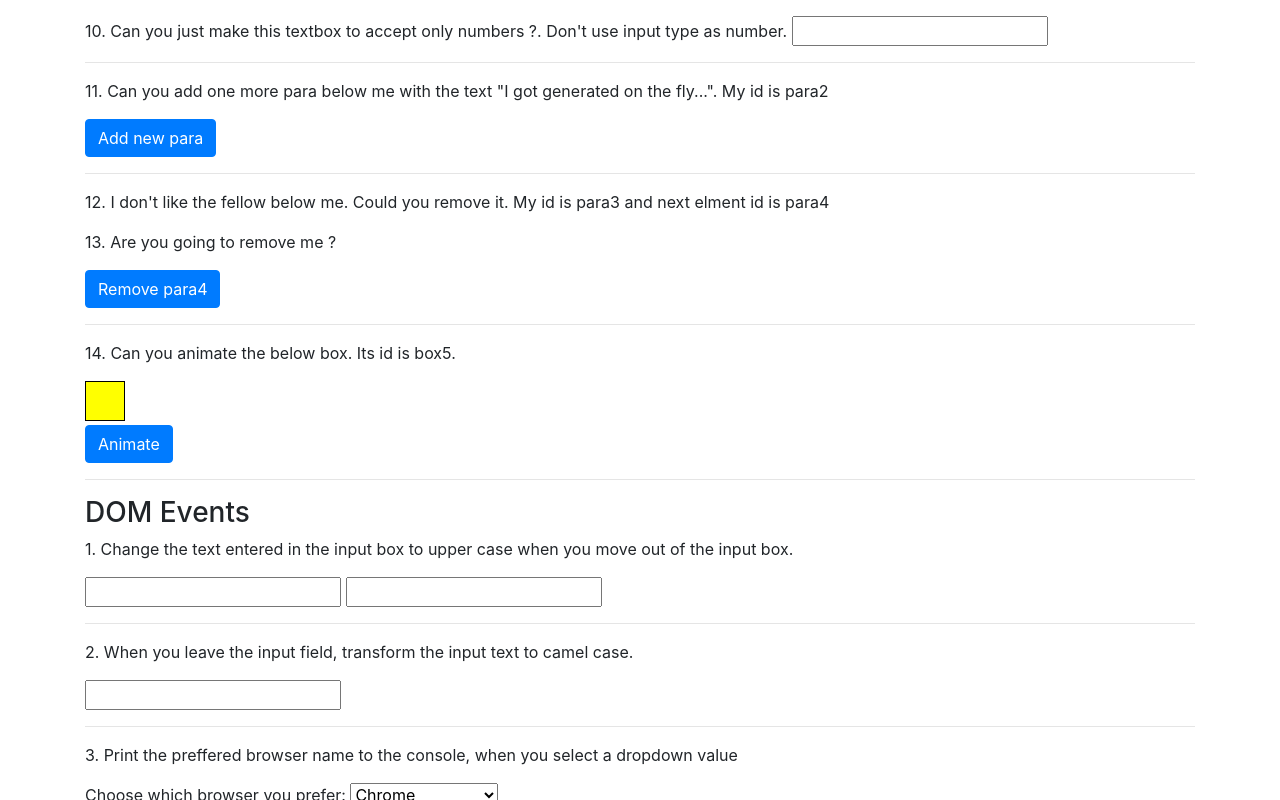
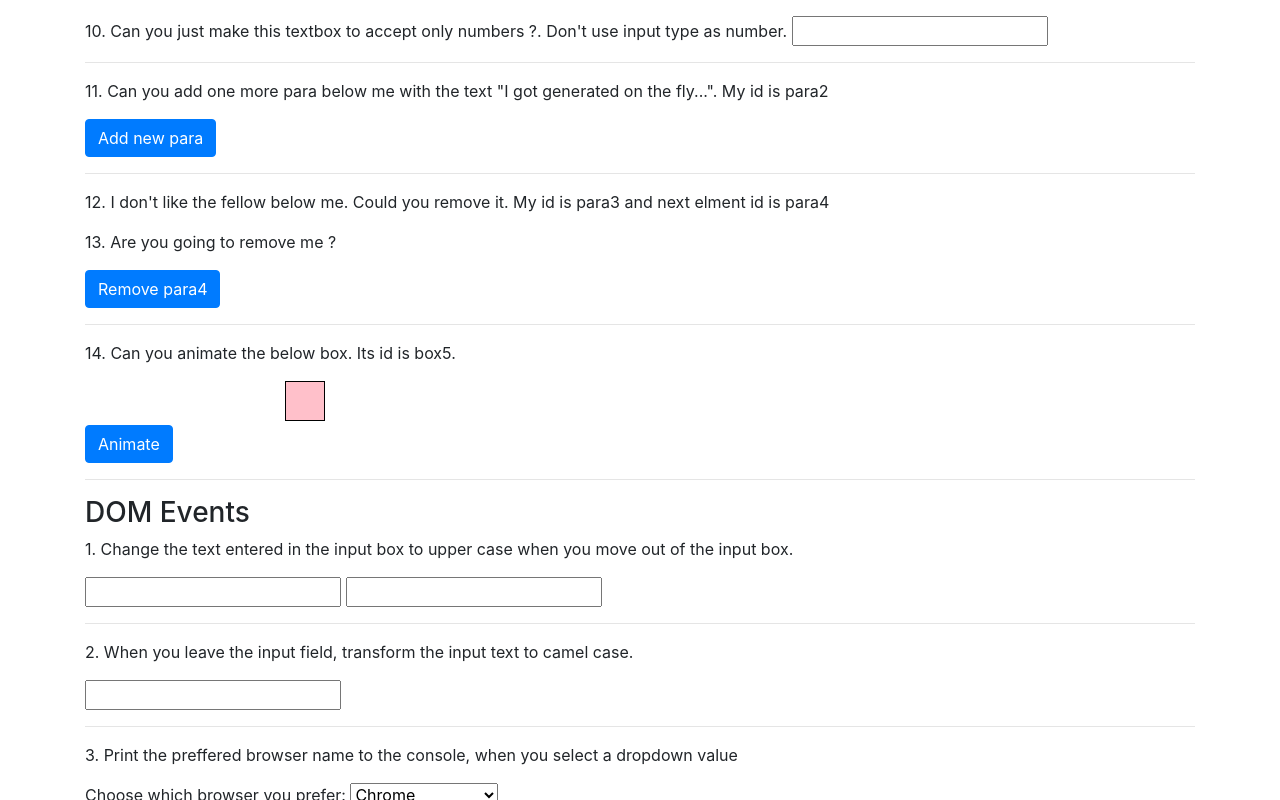
Before and after one commit to vanikrishnan/dom, a plain HTML site: page index.html in a window 1280 px wide. Both pictures are taken after a click on the element 105 px from the left and 1419 px from the top of the page. Shown: the part 1019-1819 px from the top of the page. Drawn offline with Linux system fonts and the light colour scheme.

Commit message:
completed

```diff
--- a/css/app.css
+++ b/css/app.css
@@ -32,3 +32,7 @@
     border-color: black;
     background-color: yellow;
   }
+  @keyframes ex{
+    from{background-color: yellow;left:0px;}
+    to{background-color: pink;left:200px;}
+  }
--- a/js/app.js
+++ b/js/app.js
@@ -69,10 +69,13 @@ function animatePara() {
     myMove();
 }
 function myMove(){
-    document.getElementById("box5").style.position="relative";
-    document.getElementById("box5").style.animationName="ex";
-    document.getElementById("box5").style.animationDuration="4s";
+var elem = document.getElementById("box5");
+elem.style.position="relative";
+elem.style.animationName="ex";
+elem.style.animationDuration="3s";
 }
+
+
 
 
 function upper() {
```
